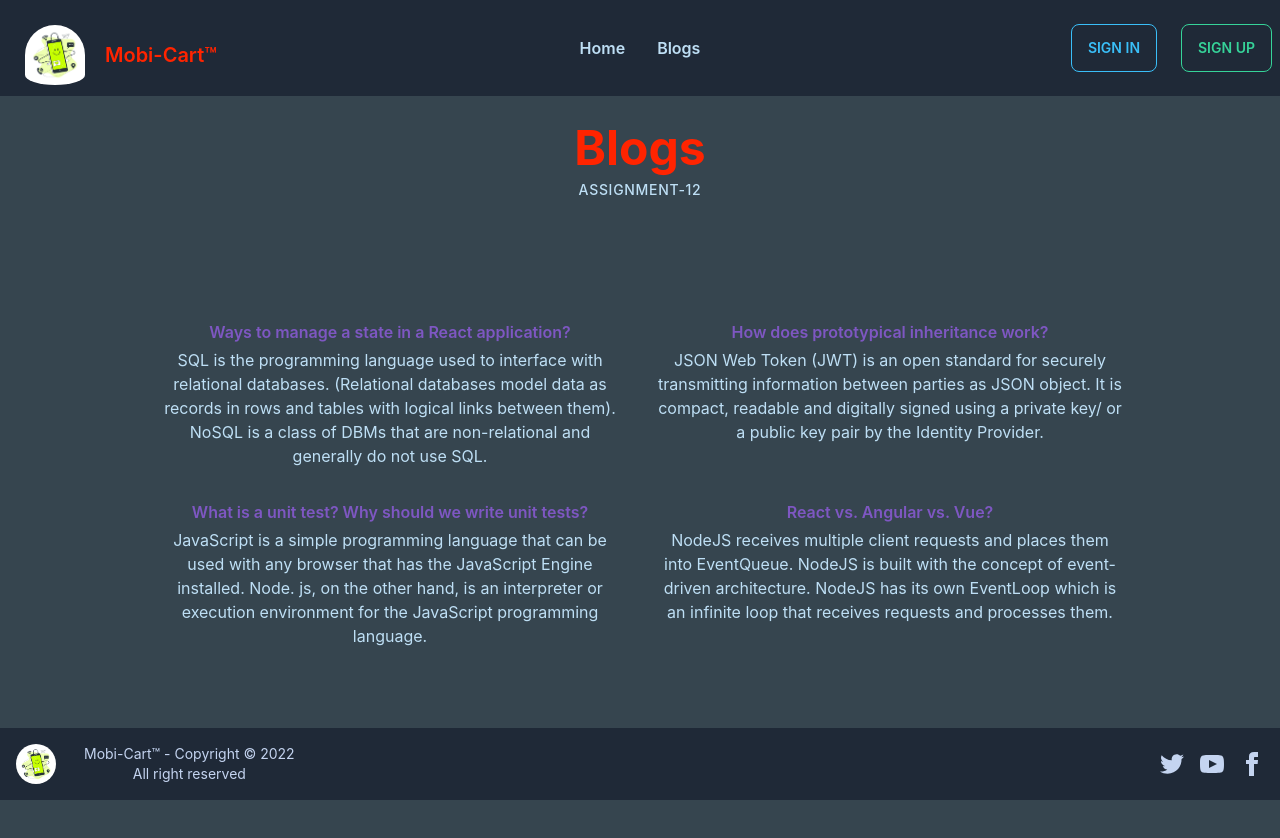
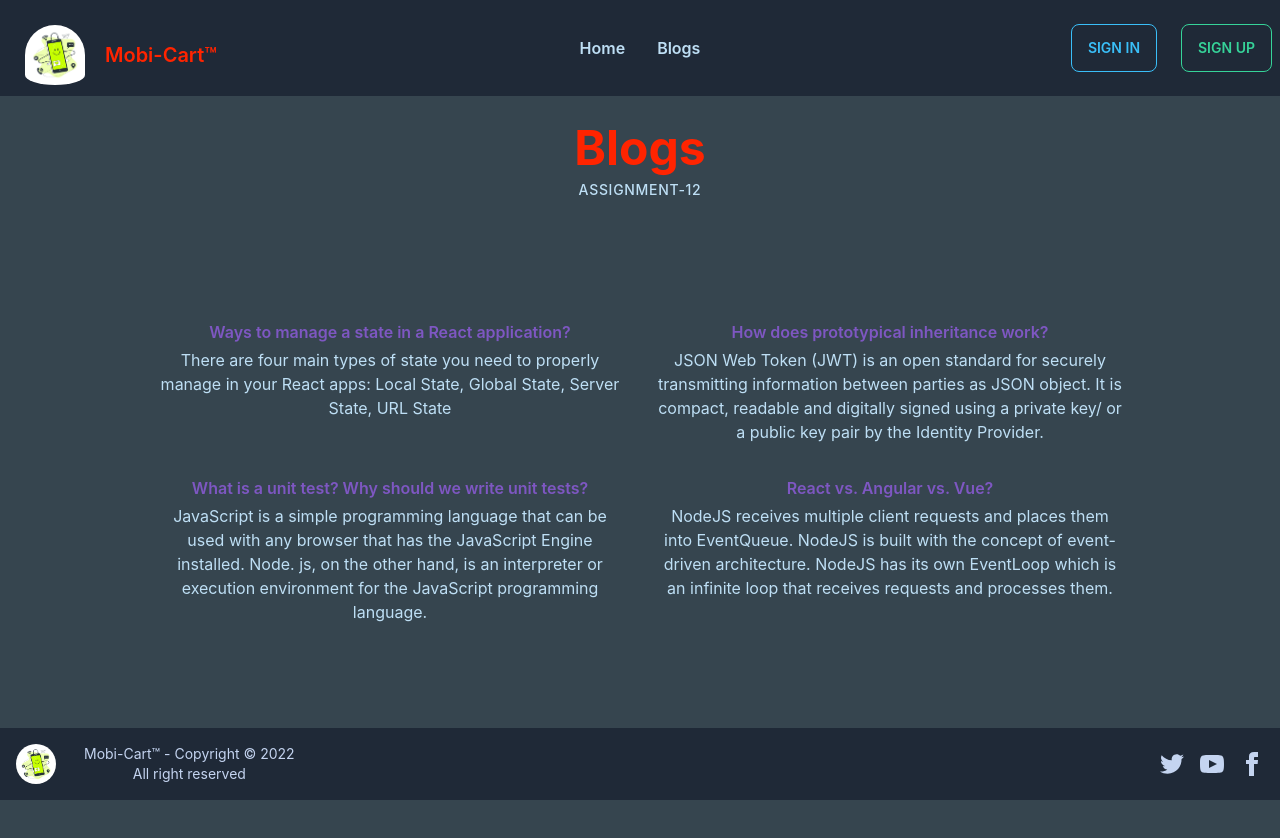
Before and after one commit to siam-asrar/fn-support-portal, a React (Create React App) app: page /blogs in a window 1280 px wide. Shown: the top 838 px of the page. Built offline with nearby package versions, Linux system fonts and the light colour scheme; no server answers.

Commit message:
Blog Updated

```diff
--- a/src/Pages/Blogs/Blogs.js
+++ b/src/Pages/Blogs/Blogs.js
@@ -14,7 +14,7 @@ const Blogs = () => {
                 <div className="grid gap-10 md:gap-8 sm:p-3 md:grid-cols-2 lg:px-12 xl:px-32">
                     <div>
                         <h3 className="text-secondary font-semibold">Ways to manage a state in a React application?</h3>
-                        <p className="mt-1 dark:text-gray-200">SQL is the programming language used to interface with relational databases. (Relational databases model data as records in rows and tables with logical links between them). NoSQL is a class of DBMs that are non-relational and generally do not use SQL. </p>
+                        <p className="mt-1 dark:text-gray-200">There are four main types of state you need to properly manage in your React apps: Local State, Global State, Server State, URL State </p>
                     </div>
                     <div>
                         <h3 className="text-secondary font-semibold">How does prototypical inheritance work?</h3>
```
